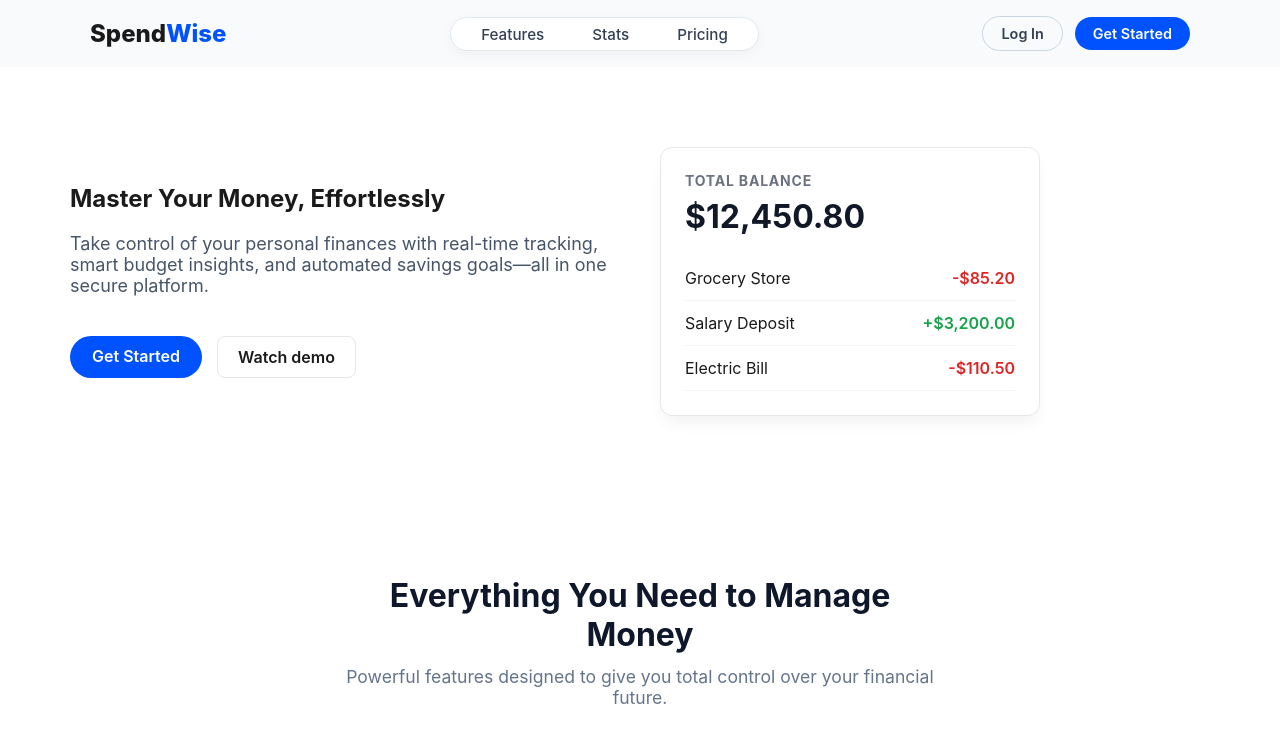
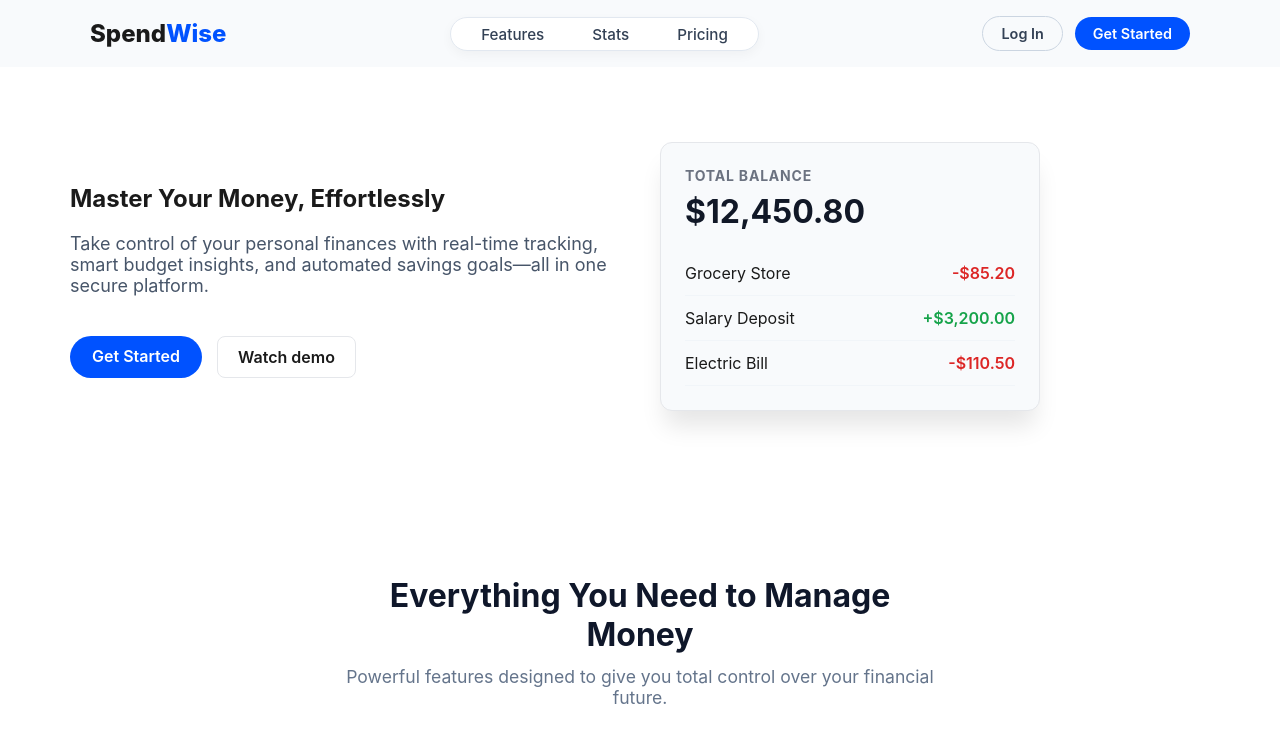
Before and after one commit to Anu-21-Odi/SpendWise, a plain HTML site: page index.html in a window 1280 px wide. In both pictures the pointer is over the element 850 px from the left and 281 px from the top of the page. Shown: the top 753 px of the page. Drawn offline with Linux system fonts and the light colour scheme.

Commit message:
card styling

```diff
--- a/style.css
+++ b/style.css
@@ -207,6 +207,16 @@ p, h1, h2, h3, h4, h5, h6 {
   border: 1px solid #e5e7eb;
   box-shadow: 0 10px 15px -3px rgba(0, 0, 0, 0.05);
   max-width: 380px;
+    background-color: #f8fafc;
+
+}
+.card:hover {
+ box-shadow: 0 20px 25px -5px rgba(0, 0, 0, 0.1);
+   transition: transform 0.2s ease-in, box-shadow 0.2s ease-out;
+
+ /* transition: box-shadow 0.6s ease; */
+ transition: transform 0.3s ease;
+ transform: translateY(-5px);
 }
 
 .card h3 {
```
